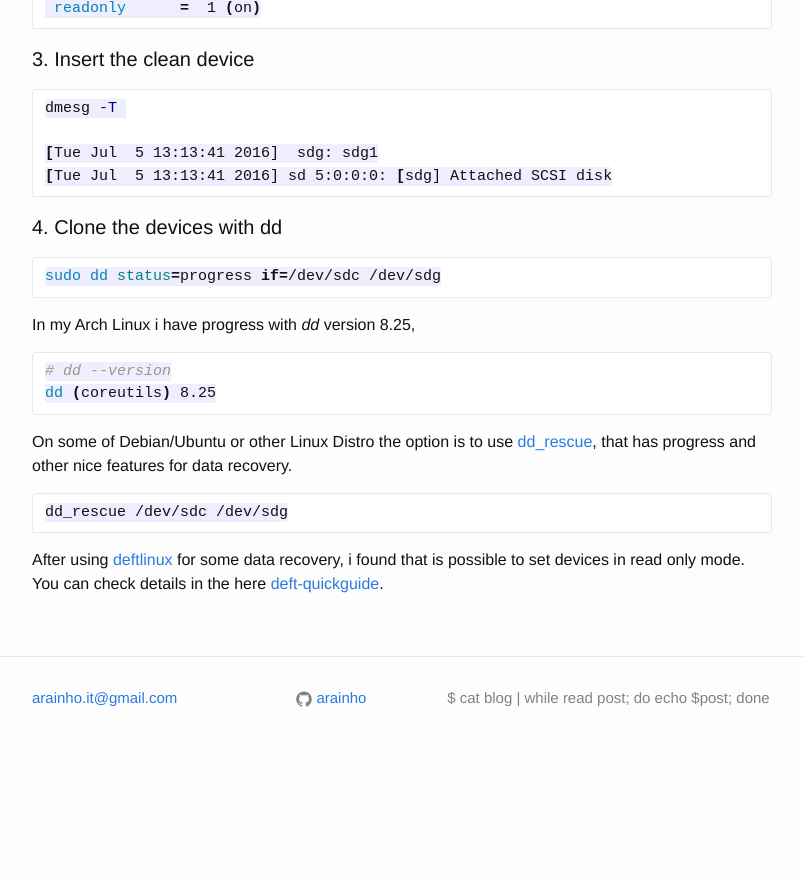
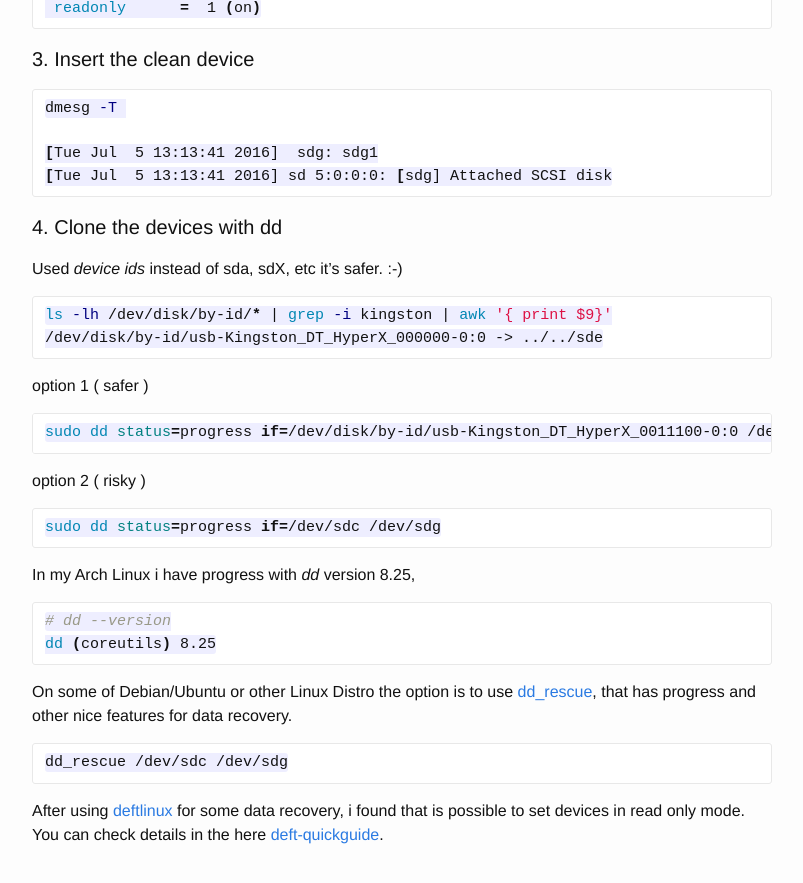
Before and after one commit to arainho/arainho.github.io, a Jekyll site: the page built from _posts/2016-07-05-clone-disks-with-dd.md, in a window 1280 px wide and 900 px high, scrolled down 1323 px. Shown: the top 883 px of the window, without its empty margins (238-1041 px from the left). Built offline with Jekyll 4.4.1, drawn with Linux system fonts in a browser that asks for light colours; before the commit the page ends 2093 px from its top, so only the background shows below that.

Commit message:
use disk id instead of device names like 'sda'

````diff
--- a/_posts/2016-07-05-clone-disks-with-dd.md
+++ b/_posts/2016-07-05-clone-disks-with-dd.md
@@ -75,6 +75,18 @@ dmesg -T
 
 #### 4. Clone the devices with dd
 
+Used _device ids_ instead of sda, sdX, etc it's safer. :-)
+```sh
+ls -lh /dev/disk/by-id/* | grep -i kingston | awk '{ print $9}'
+/dev/disk/by-id/usb-Kingston_DT_HyperX_000000-0:0 -> ../../sde
+```
+
+option 1 ( safer )
+```sh
+sudo dd status=progress if=/dev/disk/by-id/usb-Kingston_DT_HyperX_0011100-0:0 /dev/disk/by-id/ata-Hitachi_HDT000_XXX
+```
+
+option 2 ( risky )
 ```sh
 sudo dd status=progress if=/dev/sdc /dev/sdg
 ```
````
